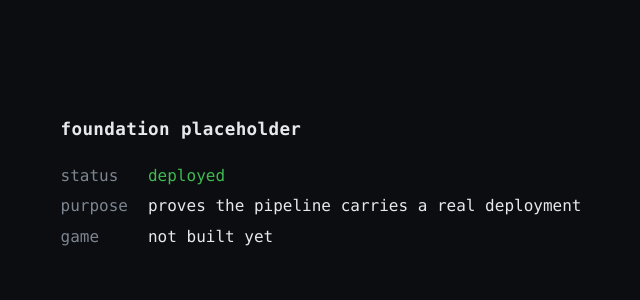
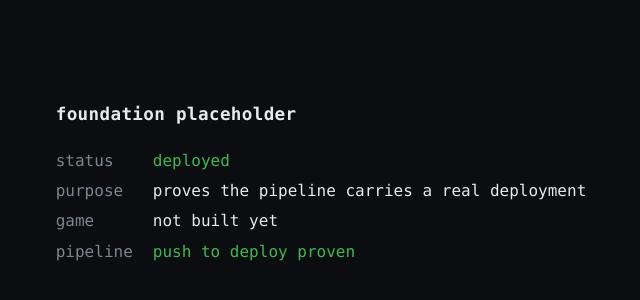
Before and after one commit to Witzman/clade, a plain HTML site: page web/index.html in a window 1280 px wide. Shown: the part 218-518 px from the top of the page, without its empty margins (319-959 px from the left). Drawn offline with Linux system fonts and the light colour scheme.

Commit message:
Prove push-to-deploy: this commit should deploy itself

```diff
--- a/web/index.html
+++ b/web/index.html
@@ -22,5 +22,6 @@
     <dt>status</dt><dd class="ok">deployed</dd>
     <dt>purpose</dt><dd>proves the pipeline carries a real deployment</dd>
     <dt>game</dt><dd>not built yet</dd>
+    <dt>pipeline</dt><dd class="ok">push to deploy proven</dd>
   </dl>
 </main>
```
